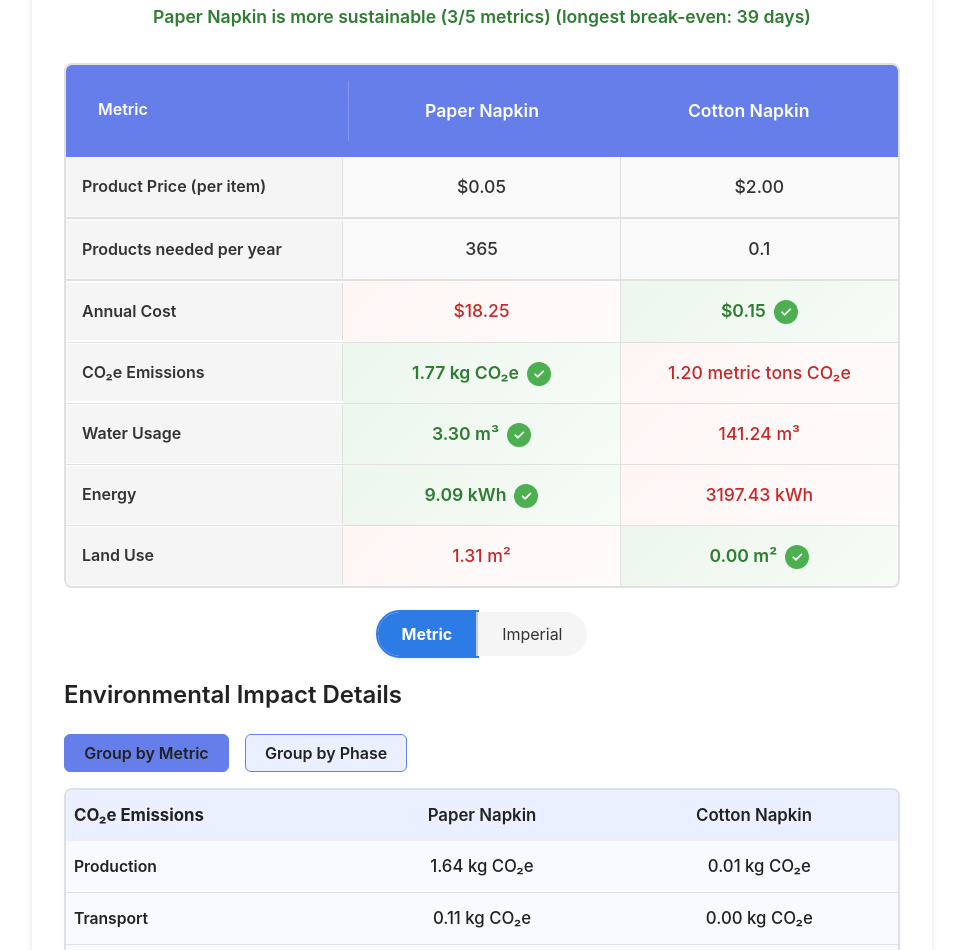
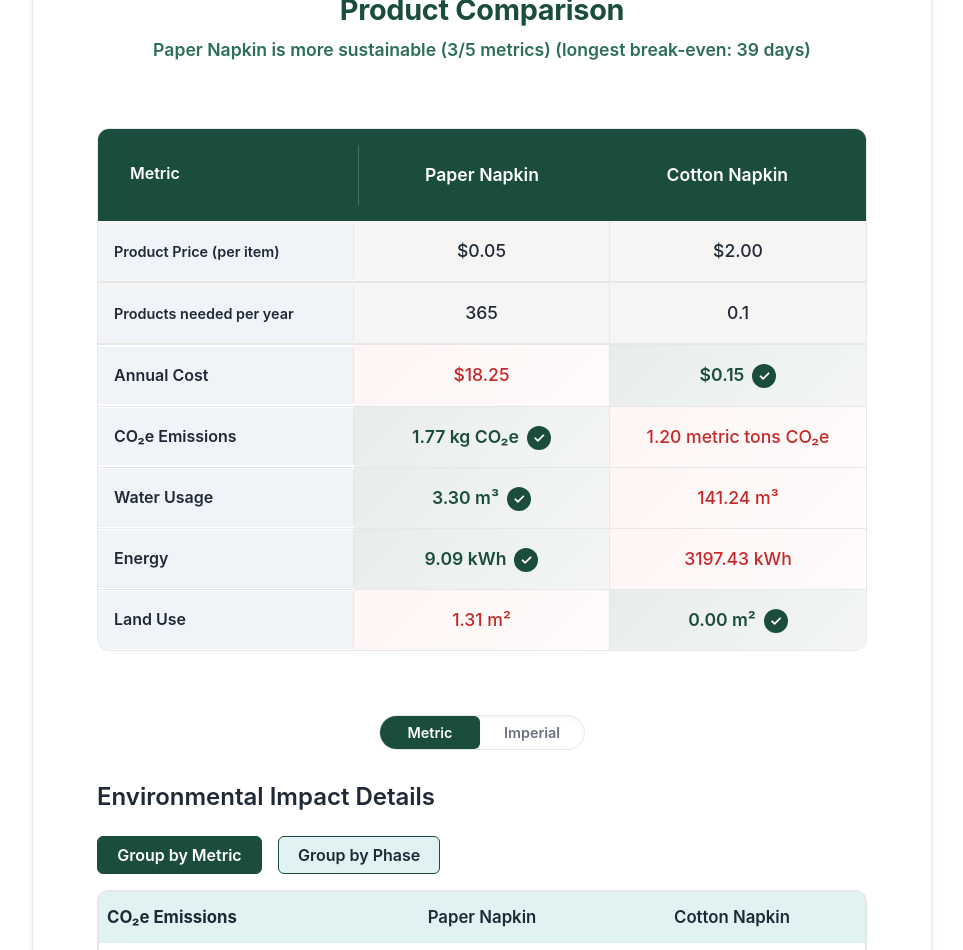
Before and after one commit to dylanpavelko/the_full_price_frameworks, a React (Vite) app in the folder frontend/: page /posts/paper-vs-cotton-napkins in a window 1280 px wide. Shown: the part 660-1610 px from the top of the page, without its empty margins (158-1121 px from the left). Built offline with nearby package versions, Linux system fonts and the light colour scheme.

Commit message:
fine tuning colors

```diff
--- a/frontend/src/components/ComparisonView.css
+++ b/frontend/src/components/ComparisonView.css
@@ -1,6 +1,6 @@
 /* Force dark text for all content in the phase section, regardless of global body color */
 .comparison__phase-section, .comparison__phase-section * {
-  color: #222 !important;
+color: var(--color-text-main) !important;
 }
 /**
 * Styles for ComparisonView component
@@ -10,27 +10,28 @@
 */
 
 .comparison {
-  background: white;
-  border-radius: 12px;
-  padding: 2rem;
-  box-shadow: 0 4px 6px rgba(0, 0, 0, 0.1);
-  margin: 2rem 0;
+background: var(--color-surface);
+border-radius: var(--radius-lg);
+padding: var(--spacing-xl);
+box-shadow: var(--shadow-md);
+margin: var(--spacing-xl) 0;
+border: 1px solid var(--color-border);
 }
 
 .comparison__header {
-  margin-bottom: 2rem;
+margin-bottom: var(--spacing-xl);
 text-align: center;
 }
 
 .comparison__header h2 {
 font-size: 1.8rem;
 margin: 0 0 0.5rem;
-  color: #1a1a1a;
+color: var(--color-primary);
 }
 
 .comparison__winner-text {
 font-size: 1.1rem;
-  color: #2e7d32;
+color: var(--color-primary-light);
 font-weight: 600;
 margin: 0;
 }
@@ -39,16 +40,16 @@
 .comparison__table {
 display: grid;
 gap: 0;
-  border-radius: 8px;
+border-radius: var(--radius-md);
 overflow: hidden;
-  border: 2px solid #e0e0e0;
-  margin-bottom: 1.5rem;
+border: 1px solid var(--color-border);
+margin-bottom: var(--spacing-xl);
 }
 
 .comparison__header-row {
 display: grid;
 grid-template-columns: 1fr 1fr 1fr;
-  background: #667eea;
+background: var(--color-primary); /* Changed from blue */
 color: white;
 font-weight: 600;
 padding: 1rem;
@@ -59,9 +60,9 @@
 padding: 1rem;
 text-align: left;
 font-weight: 600;
-  color: #333;
-  background: #f5f5f5;
-  border-right: 1px solid #e0e0e0;
+color: var(--color-text-main);
+background: var(--color-air);
+border-right: 1px solid var(--color-border);
 }
 
 .comparison__header-row .comparison__metric-label {
@@ -73,7 +74,7 @@
 .comparison__metric-row {
 display: grid;
 grid-template-columns: 1fr 1fr 1fr;
-  border-bottom: 1px solid #e0e0e0;
+border-bottom: 1px solid var(--color-border);
 align-items: center;
 }
 
@@ -82,14 +83,14 @@
 }
 
 .comparison__metric-row--info {
-  background: #f9f9f9;
+background: var(--color-land);
 font-weight: 600;
-  border-bottom: 2px solid #e0e0e0;
-  color: #333;
+border-bottom: 2px solid var(--color-border);
+color: var(--color-text-main);
 }
 
 .comparison__metric-row--info .comparison__metric-value {
-  color: #333;
+color: var(--color-text-main);
 }
 
 .comparison__metric-value {
@@ -98,7 +99,7 @@
 font-size: 1.1rem;
 font-weight: 500;
 position: relative;
-  border-right: 1px solid #e0e0e0;
+border-right: 1px solid var(--color-border);
 }
 
 .comparison__metric-value:last-child {
@@ -107,8 +108,8 @@
 
 /* Winner/Loser Styling */
 .comparison__metric-value.winner {
-  background: linear-gradient(135deg, rgba(76, 175, 80, 0.1), rgba(76, 175, 80, 0.05));
-  color: #2e7d32;
+background: linear-gradient(135deg, rgba(27, 77, 62, 0.1), rgba(27, 77, 62, 0.05));
+color: var(--color-primary);
 font-weight: 600;
 }
 
@@ -119,7 +120,7 @@
 
 .winner-badge {
 display: inline-block;
-  background: #4caf50;
+background: var(--color-primary);
 color: white;
 width: 24px;
 height: 24px;
@@ -138,11 +139,11 @@
 
 /* Footer */
 .comparison__footer {
-  background: #f5f5f5;
+background: var(--color-air);
 padding: 1rem;
-  border-radius: 8px;
+border-radius: var(--radius-md);
 text-align: center;
-  color: #666;
+color: var(--color-text-muted);
 font-size: 0.95rem;
 margin-top: 1rem;
 }
@@ -157,44 +158,50 @@
 
 .comparison__lifecycle-note {
 font-size: 0.9rem;
-  color: #555;
+color: var(--color-text-muted);
 font-style: italic;
-  background: rgba(102, 126, 234, 0.05);
+background: var(--color-water);
 padding: 0.75rem;
+border-left: 3px solid var(--color-secondary); /* Changed from blue */
+border-radius: var(--radius-sm);
+text-align: left;
+margin-top: 0.75rem;
+}
+
 .comparison__metric-row--info {
-  background: #f9f9f9;
-  color: #333;
+background: var(--color-land);
+color: var(--color-text-main);
 font-size: 0.9rem;
 }
 
 .comparison__metric-row--info .comparison__metric-label,
 .comparison__metric-row--info .comparison__metric-value {
-  color: #333;
+color: var(--color-text-main);
 }
 
 /* Lifecycle phase breakdown */
 .comparison__phase-breakdown {
 display: grid;
 grid-template-columns: 1fr 1fr 1fr;
-  background: #f8faff;
-  border-bottom: 1px solid #e0e0e0;
+background: var(--color-surface);
+border-bottom: 1px solid var(--color-border);
 padding: 0.75rem 1rem;
 margin-left: 1rem;
 font-size: 1rem;
-  color: #222 !important;
-  border: 2px solid #667eea;
-  border-radius: 8px;
+color: var(--color-text-main) !important;
+border: 2px solid var(--color-secondary); /* Changed from blue */
+border-radius: var(--radius-md);
 margin-bottom: 1rem;
 }
 
 .comparison__phase-label {
 grid-column: 1 / span 3;
-  color: #334 !important;
+color: var(--color-text-main) !important;
 font-weight: 700;
 padding: 0.5rem 0 0.5rem 0.5rem;
-  border-bottom: 1px solid #bbb;
-  background: #eaf0ff;
-  border-radius: 4px 4px 0 0;
+border-bottom: 1px solid var(--color-border);
+background: var(--color-water); /* Changed from light blue */
+border-radius: var(--radius-sm) var(--radius-sm) 0 0;
 font-size: 1.05rem;
 }
 
@@ -203,12 +210,12 @@
 grid-template-columns: 1fr 1fr 1fr;
 gap: 0;
 align-items: center;
-  border-bottom: 1px solid #e8e8e8;
+border-bottom: 1px solid var(--color-border);
 padding: 0.5rem 0;
 }
 
 .comparison__phase-phase {
-  color: #223 !important;
+color: var(--color-text-main) !important;
 font-size: 0.95rem;
 font-weight: 600;
 padding-right: 1rem;
@@ -216,33 +223,27 @@
 
 .comparison__phase-value {
 text-align: center;
-  color: #223 !important;
+color: var(--color-text-main) !important;
 font-weight: 500;
 padding: 0.25rem 0.5rem;
-}
-
-  border-left: 3px solid #667eea;
-  border-radius: 4px;
-  text-align: left;
-  margin-top: 0.75rem;
 }
 
 /* New phase table layout */
 .comparison__phase-table {
 display: grid;
-  border-radius: 8px;
+border-radius: var(--radius-md);
 overflow: hidden;
-  border: 2px solid #e0e0e0;
+border: 2px solid var(--color-border);
 margin-bottom: 1.5rem;
-  background: #fff;
-  box-shadow: 0 2px 8px rgba(102, 126, 234, 0.04);
+background: var(--color-surface);
+box-shadow: var(--shadow-sm);
 }
 
 .comparison__phase-table-header-row {
 display: grid;
 grid-template-columns: 1fr 1fr 1fr;
-  background: #eaf0ff;
-  color: #223;
+background: var(--color-water); /* Changed from light blue */
+color: var(--color-text-main);
 font-weight: 700;
 padding: 0.75rem 0.5rem;
 text-align: center;
@@ -252,21 +253,21 @@
 .comparison__phase-table-label {
 text-align: left;
 font-weight: 700;
-  color: #223;
+color: var(--color-text-main);
 }
 
 .comparison__phase-table-product {
 text-align: center;
 font-weight: 600;
-  color: #334;
+color: var(--color-text-main);
 }
 
 .comparison__phase-table-row {
 display: grid;
 grid-template-columns: 1fr 1fr 1fr;
-  border-bottom: 1px solid #e0e0e0;
+border-bottom: 1px solid var(--color-border);
 align-items: center;
-  background: #f8faff;
+background: var(--color-bg); /* Changed from light blue tint */
 }
 
 .comparison__phase-table-row:last-child {
@@ -274,7 +275,7 @@
 }
 
 .comparison__phase-table-phase {
-  color: #223;
+color: var(--color-text-main);
 font-size: 0.98rem;
 font-weight: 600;
 padding: 0.75rem 0.5rem;
@@ -283,7 +284,7 @@
 
 .comparison__phase-table-value {
 text-align: center;
-  color: #223;
+color: var(--color-text-main);
 font-weight: 500;
 padding: 0.75rem 0.5rem;
 font-size: 1.05rem;
@@ -296,10 +297,10 @@
 }
 
 .comparison__phase-toggle {
-  background: #eaf0ff;
-  color: #223;
-  border: 1px solid #667eea;
-  border-radius: 6px;
+background: var(--color-water); /* Changed from light blue */
+color: var(--color-text-main);
+border: 1px solid var(--color-primary); /* Changed from blue */
+border-radius: var(--radius-sm);
 padding: 0.5rem 1.2rem;
 font-size: 1rem;
 font-weight: 600;
@@ -308,22 +309,22 @@
 }
 
 .comparison__phase-toggle.active, .comparison__phase-toggle:hover {
-  background: #667eea;
-  color: #fff;
+background: var(--color-primary); /* Changed from blue */
+color: #fff !important;
 }
 
 /* Break-even Table */
 .comparison__breakeven-section {
 margin: 1.5rem 0;
-  background: #fff;
-  border: 2px solid #667eea;
-  border-radius: 8px;
+background: var(--color-surface);
+border: 2px solid var(--color-secondary); /* Changed from blue */
+border-radius: var(--radius-md);
 padding: 1rem;
-  box-shadow: 0 2px 8px rgba(102, 126, 234, 0.08);
+box-shadow: var(--shadow-sm);
 }
 
 .comparison__breakeven-section h4 {
-  color: #223;
+color: var(--color-text-main);
 font-size: 1.1rem;
 font-weight: 700;
 margin-bottom: 0.75rem;
@@ -332,26 +333,26 @@
 .comparison__breakeven-table {
 width: 100%;
 border-collapse: collapse;
-  background: #fff;
-  color: #222;
+background: var(--color-surface);
+color: var(--color-text-main);
 }
 
 .comparison__breakeven-table th,
 .comparison__breakeven-table td {
-  border: 1px solid #e0e0e0;
+border: 1px solid var(--color-border);
 padding: 0.5rem 1rem;
 text-align: left;
-  color: #222;
+color: var(--color-text-main);
 font-size: 1rem;
 }
 
 .comparison__breakeven-table th {
-  background: #eaf0ff;
+background: var(--color-water);
 font-weight: 700;
 }
 
 .comparison__breakeven-table tr:nth-child(even) {
-  background: #f8faff;
+background: var(--color-air);
 }
 
 /* Responsive */
@@ -369,7 +370,7 @@
 .comparison__metric-label,
 .comparison__metric-value {
 border-right: none;
-    border-bottom: 1px solid #e0e0e0;
+border-bottom: 1px solid var(--color-border);
 padding: 0.75rem;
 }
 
@@ -395,7 +396,7 @@
 left: 0;
 top: 0;
 width: 45%;
-    background: #f5f5f5;
+background: var(--color-air);
 margin: 0;
 border-bottom: none;
 }
@@ -406,3 +407,48 @@
 padding: 0;
 }
 }
+
+/* Unit Toggle */
+.comparison__unit-toggle-row {
+  margin: var(--spacing-lg) 0;
+  display: flex;
+  justify-content: center;
+}
+
+.comparison__unit-toggle-segmented {
+  display: flex;
+  background: var(--color-bg);
+  border-radius: 2rem;
+  border: 1px solid var(--color-border);
+  overflow: hidden;
+  box-shadow: inset 0 2px 4px rgba(0,0,0,0.05);
+}
+
+.comparison__unit-toggle {
+  padding: 0.5rem 1.5rem;
+  border: none;
+  background: transparent;
+  color: var(--color-text-muted);
+  font-weight: 600;
+  cursor: pointer;
+  transition: all 0.2s ease;
+  font-size: 0.9rem;
+  min-width: 100px;
+}
+
+.comparison__unit-toggle:hover {
+  color: var(--color-primary);
+  background-color: var(--color-air);
+}
+
+.comparison__unit-toggle.active {
+  background-color: var(--color-primary);
+  color: #fff !important;
+  box-shadow: var(--shadow-sm);
+}
+
+.comparison__unit-toggle:focus {
+  outline: none;
+  background-color: var(--color-primary-light);
+  color: #fff;
+}
--- a/frontend/src/components/ComparisonView.jsx
+++ b/frontend/src/components/ComparisonView.jsx
@@ -406,27 +406,13 @@ export function ComparisonView({ product1, product2 }) {
       </div>
 
       {/* Unit toggle below summary table */}
-      <div className="comparison__unit-toggle-row" style={{ margin: '1.5rem 0', display: 'flex', justifyContent: 'center' }}>
+      <div className="comparison__unit-toggle-row">
         <div className="comparison__unit-toggle-segmented" role="group" aria-label="Unit Toggle">
           <button
             className={useImperial ? 'comparison__unit-toggle' : 'comparison__unit-toggle active'}
             aria-pressed={!useImperial}
             onClick={() => setUseImperial(false)}
             tabIndex={useImperial ? 0 : -1}
-            style={{
-              borderTopLeftRadius: '1.5em',
-              borderBottomLeftRadius: '1.5em',
-              borderTopRightRadius: 0,
-              borderBottomRightRadius: 0,
-              borderRight: '1px solid #ccc',
-              background: !useImperial ? '#2d7be5' : '#f5f5f5',
-              color: !useImperial ? '#fff' : '#333',
-              fontWeight: !useImperial ? 'bold' : 'normal',
-              zIndex: !useImperial ? 2 : 1,
-              transition: 'background 0.2s, color 0.2s',
-              boxShadow: !useImperial ? '0 2px 8px #2d7be522' : 'none',
-              outline: !useImperial ? '2px solid #2d7be5' : 'none',
-            }}
           >
             Metric
           </button>
@@ -435,20 +421,6 @@ export function ComparisonView({ product1, product2 }) {
             aria-pressed={useImperial}
             onClick={() => setUseImperial(true)}
             tabIndex={!useImperial ? 0 : -1}
-            style={{
-              borderTopRightRadius: '1.5em',
-              borderBottomRightRadius: '1.5em',
-              borderTopLeftRadius: 0,
-              borderBottomLeftRadius: 0,
-              borderLeft: '1px solid #ccc',
-              background: useImperial ? '#2d7be5' : '#f5f5f5',
-              color: useImperial ? '#fff' : '#333',
-              fontWeight: useImperial ? 'bold' : 'normal',
-              zIndex: useImperial ? 2 : 1,
-              transition: 'background 0.2s, color 0.2s',
-              boxShadow: useImperial ? '0 2px 8px #2d7be522' : 'none',
-              outline: useImperial ? '2px solid #2d7be5' : 'none',
-            }}
           >
             Imperial
           </button>
```
Lines whose indentation alone changed are shown as unchanged.
